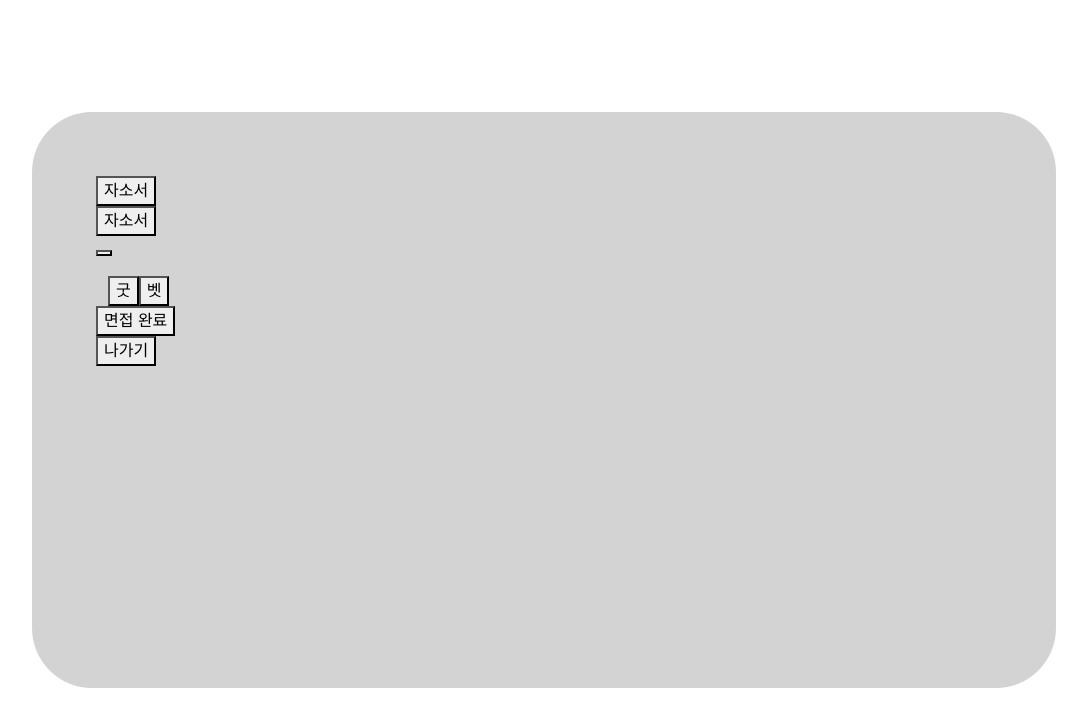
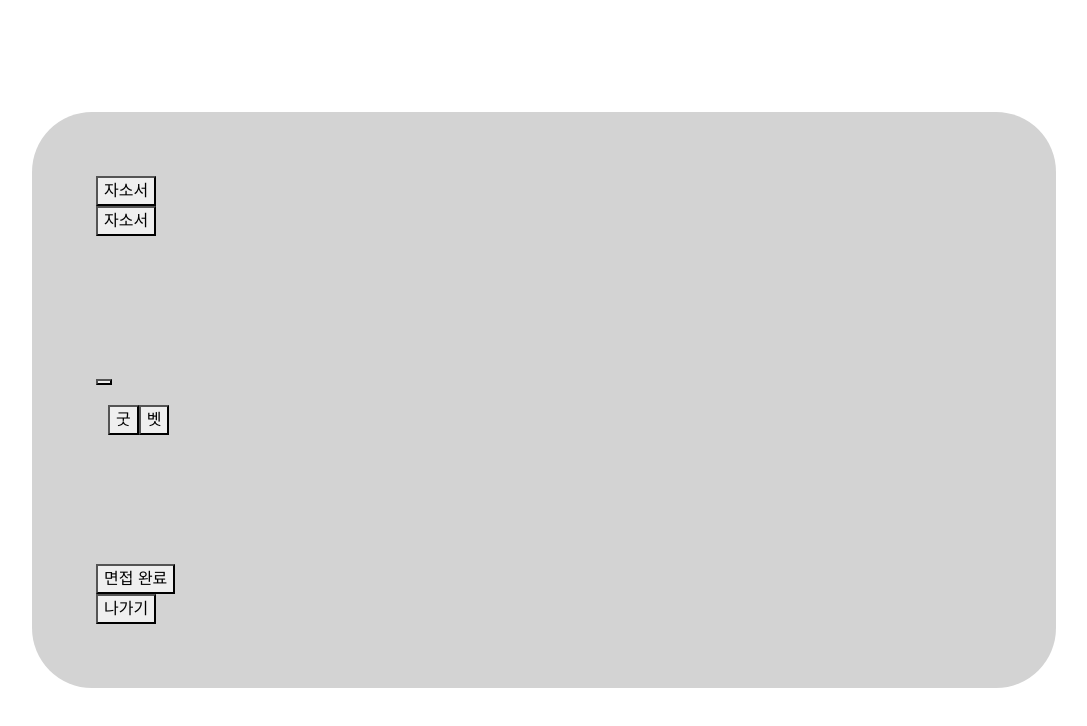
Before and after one commit to GaSuWang/Viewdle, a Vue app in the folder FE/: page /er-room in a window 1280 px wide. Shown: the top 726 px of the page, without its empty margins (96-1183 px from the left). Built offline with nearby package versions, Linux system fonts and the light colour scheme.

Commit message:
chore: erview minor update

```diff
--- a/FE/src/views/StudyRoom/NormalMode/ERView.vue
+++ b/FE/src/views/StudyRoom/NormalMode/ERView.vue
@@ -89,6 +89,12 @@ setup() {
   justify-content: space-between;
 }
 
+.ERFeatureARea{
+  display: flex;
+  flex-direction: column;
+  justify-content: space-between;
+
+}
 
 .ERButtonFooter {
   display: flex;
```
